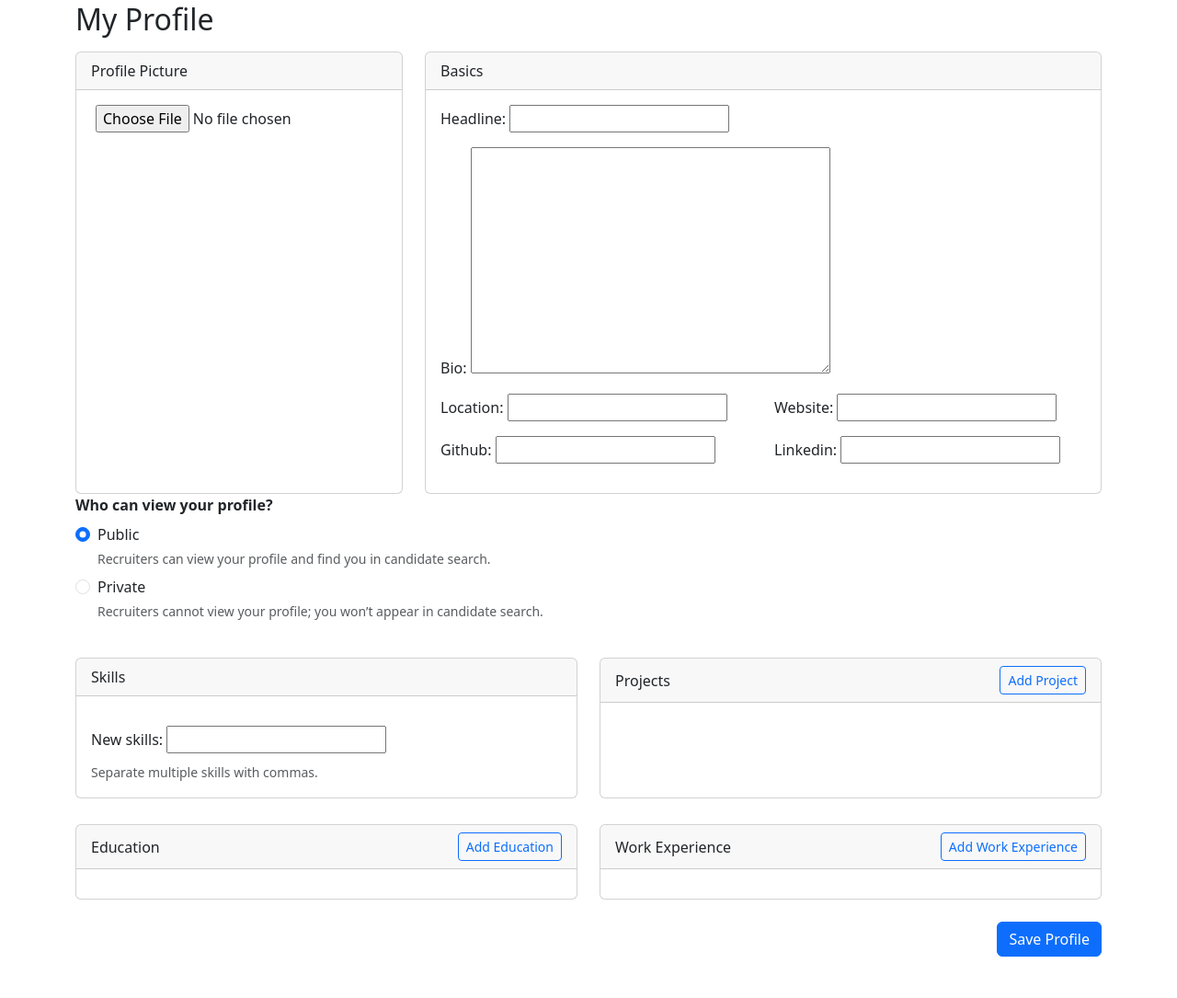
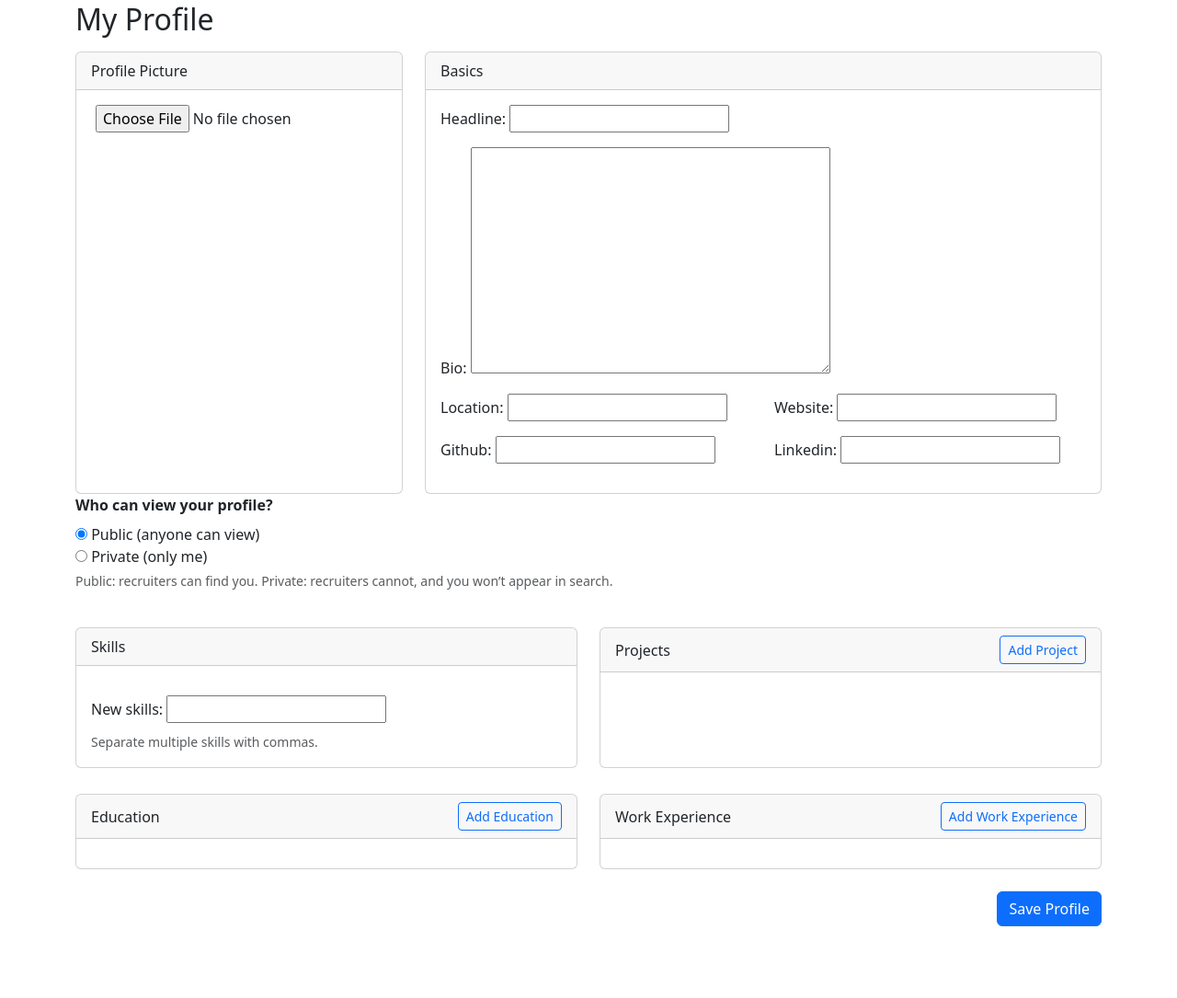
Before and after one commit to seanyse/jobfinder, a Django app: page /accounts/profile/edit/ in a window 1280 px wide. Shown: the part 104-1189 px from the top of the page at 92% size. Run offline with Django 5.2, Linux system fonts and the light colour scheme; the visitor is signed in with stand-in values (Sample User, id 1); data comes from the database, SQL or seed files in the repository; some libraries are stand-ins or nearby versions.

Commit message:
Fixed privacy options

```diff
--- a/accounts/models.py
+++ b/accounts/models.py
@@ -52,20 +52,14 @@ class Profile(models.Model):
     PRIVACY_PUBLIC = "public"
     PRIVACY_PRIVATE = "private"
     PRIVACY_CHOICES = [
-    (PRIVACY_PUBLIC, "Public (anyone can view)"),
-    (PRIVACY_PRIVATE, "Private (only me)"),
-]
-
-
-
+        (PRIVACY_PUBLIC, "Public (anyone can view)"),
+        (PRIVACY_PRIVATE, "Private (only me)"),
+    ]
     privacy_level = models.CharField(
         max_length=20,
         choices=PRIVACY_CHOICES,
-        default='public',
-        help_text=(
-            "Public: Recruiters can view your profile and find you in search. "
-            "Private: Recruiters cannot view your profile; you won’t appear in candidate search."
-        ),
+        default="public",
+        help_text="Who can see your profile.",
     )
 
     show_email_to_recruiters = models.BooleanField(
--- a/accounts/templates/accounts/profile_form.html
+++ b/accounts/templates/accounts/profile_form.html
@@ -42,25 +42,36 @@
     <!-- Privacy -->
     <div class="mb-3">
       <label class="form-label fw-semibold">Who can view your profile?</label>
-
-      <div class="form-check">
-        <input class="form-check-input" type="radio" name="privacy_level" id="privacyPublic"
-               value="public" {% if form.instance.privacy_level == 'public' %}checked{% endif %}>
-        <label class="form-check-label" for="privacyPublic">Public</label>
-        <div class="form-text">
-          Recruiters can view your profile and find you in candidate search.
-        </div>
-      </div>
-
-      <div class="form-check mt-2">
-        <input class="form-check-input" type="radio" name="privacy_level" id="privacyPrivate"
-               value="private" {% if form.instance.privacy_level == 'private' %}checked{% endif %}>
-        <label class="form-check-label" for="privacyPrivate">Private</label>
-        <div class="form-text">
-          Recruiters cannot view your profile; you won’t appear in candidate search.
-        </div>
+      {{ form.privacy_level }}  <!-- uses RadioSelect from the form -->
+      <div class="form-text">
+        Public: recruiters can find you. Private: recruiters cannot, and you won’t appear in search.
       </div>
     </div>
+    <script>
+      document.addEventListener("DOMContentLoaded", function() {
+        const radios = document.querySelectorAll('input[name="privacy_level"]');
+        const csrfToken = document.querySelector('[name=csrfmiddlewaretoken]').value;
+
+        radios.forEach(radio => {
+          radio.addEventListener('change', async e => {
+            const newValue = e.target.value;
+            console.log("Sending privacy:", newValue);
+
+            await fetch("{% url 'accounts.profile_edit' %}", {
+              method: "POST",
+              headers: {
+                "X-CSRFToken": csrfToken,
+                "X-Requested-With": "XMLHttpRequest",  // ✅ key line
+              },
+              body: new URLSearchParams({ "privacy_level": newValue }),
+            })
+            .then(r => r.json())
+            .then(data => console.log("Server says:", data))
+            .catch(err => console.error(err));
+          });
+        });
+      });
+      </script>
 
 
     <div class="row g-4 mt-1">
--- a/accounts/views.py
+++ b/accounts/views.py
@@ -59,6 +59,19 @@ User = get_user_model()
 def profile_edit(request):
     # US-1: create/edit own profile
     profile, _ = Profile.objects.get_or_create(user=request.user)
+
+    if (
+        request.method == "POST"
+        and request.headers.get("X-Requested-With") == "XMLHttpRequest"
+        and "privacy_level" in request.POST
+    ):
+        new_value = request.POST["privacy_level"]
+        print("AJAX toggle received:", new_value)
+        profile.privacy_level = new_value
+        profile.save(update_fields=["privacy_level"])
+        return JsonResponse({"status": "ok", "privacy_level": profile.privacy_level})
+
+
     if request.method == "POST":
         form = ProfileForm(request.POST, request.FILES, instance=profile)
         project_formset = ProjectFormSet(request.POST, prefix="projects")
@@ -231,7 +244,7 @@ def profile_detail(request, username):
     return render(request, "accounts/profile_detail.html", {"user_obj": user_obj, "profile": profile})
 
 def edit_profile(request):
-    profile = request.user.profile  # or however you fetch it
+    profile, created = Profile.objects.get_or_create(user=request.user)
     if request.method == "POST":
         form = ProfileForm(request.POST, instance=profile)
         print("POST privacy_level =", request.POST.get("privacy_level"))  # TEMP debug
```
Also changed, not shown: accounts/migrations/0008_alter_profile_privacy_level.py (added).
